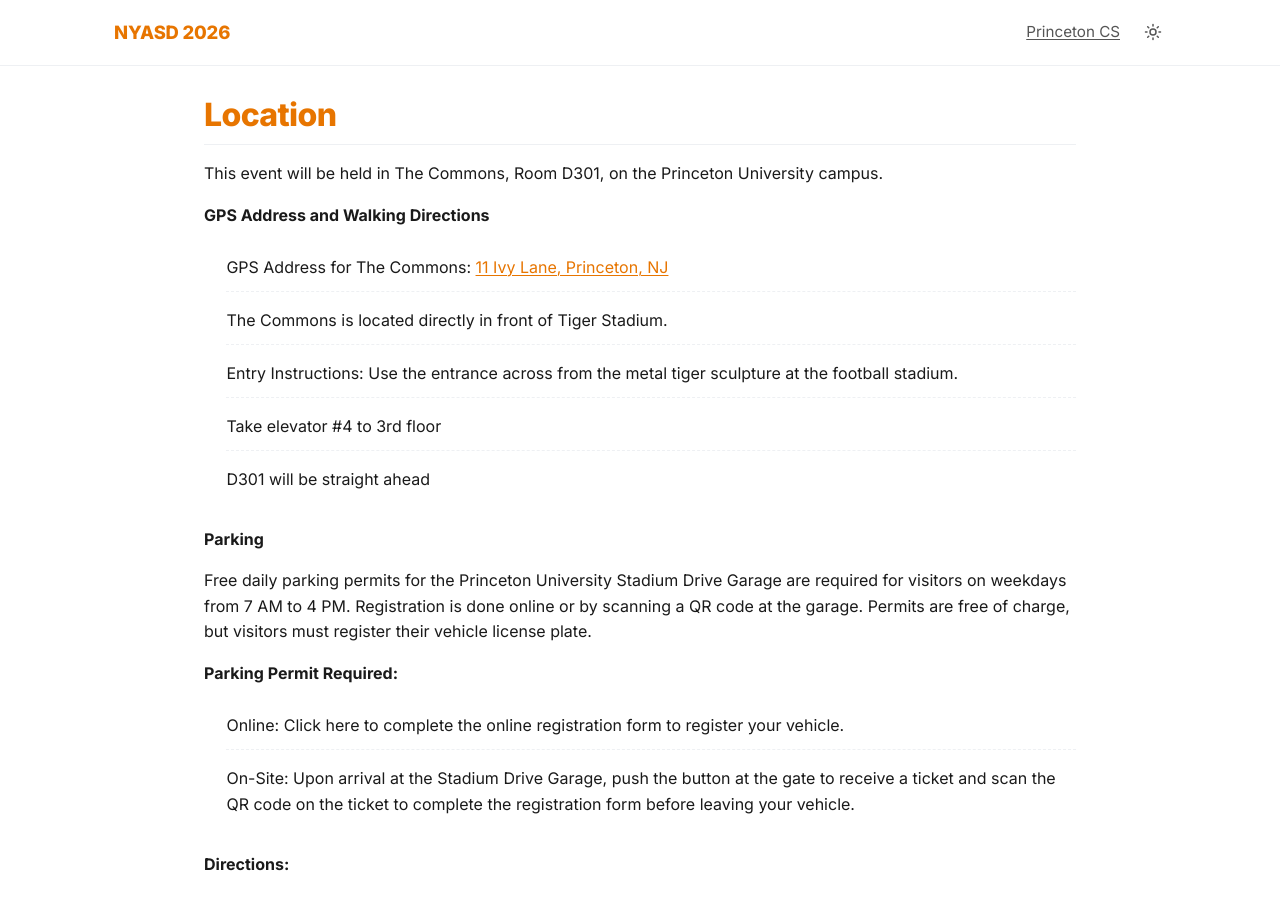
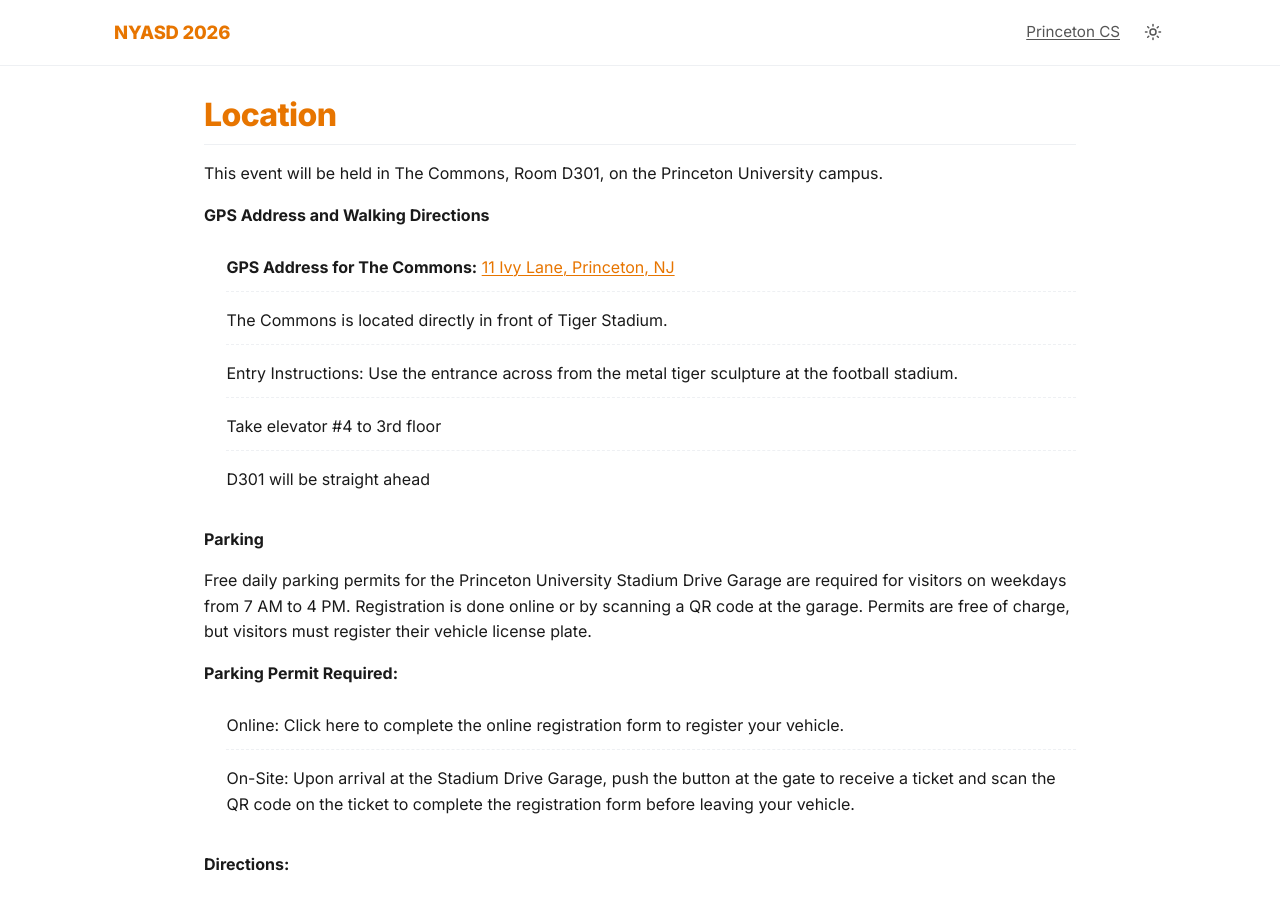
Before and after one commit to princetoncomputerarch/princetoncomputerarch.github.io, a Jekyll site: the page built from index.html, in a window 1280 px wide and 900 px high, scrolled down 3135 px. Built offline with Jekyll 4.4.1, drawn with Linux system fonts in a browser that asks for light colours.

Commit message:
Bold the GPS address label for label/description consistency

```diff
--- a/index.html
+++ b/index.html
@@ -404,7 +404,7 @@ layout: default
   <ul class="directions-list">
     {% if location.gps.address %}
       <li>
-        {% if location.gps.address_label %}{{ location.gps.address_label }} {% endif %}
+        {% if location.gps.address_label %}<strong>{{ location.gps.address_label }}</strong> {% endif %}
         {% if location.gps.address_url and location.gps.address_url != "" %}
           <a href="{{ location.gps.address_url }}" target="_blank" rel="noopener">{{ location.gps.address }}</a>
         {% else %}
```
